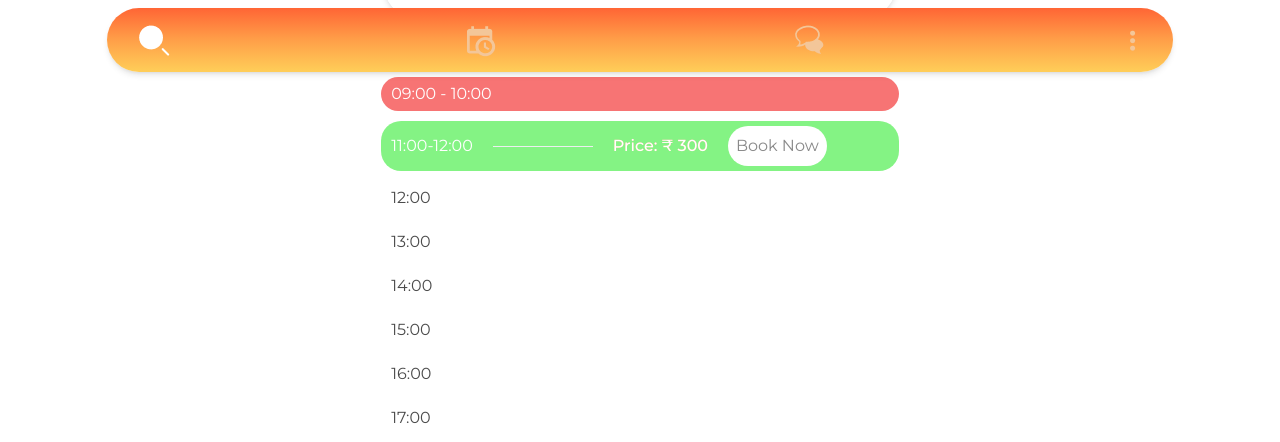
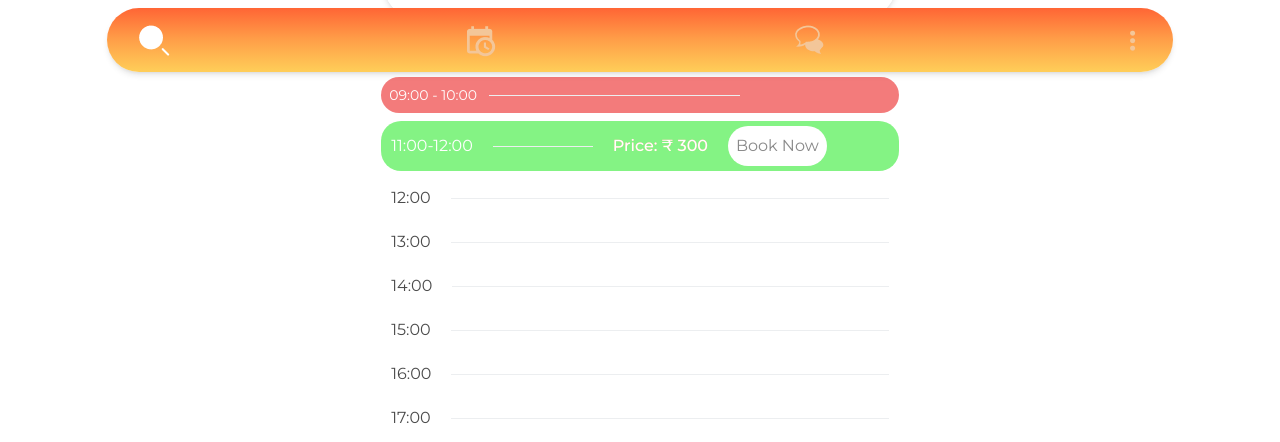
Before and after one commit to sohi16/CGB-TEACHER-HTML, a website: page book-call.html in a window 1280 px wide. Shown: the part 716-1158 px from the top of the page. Drawn offline with nearby package versions, Linux system fonts and the light colour scheme.

Commit message:
modified

```diff
--- a/book-call.html
+++ b/book-call.html
@@ -480,12 +480,12 @@
       <div class="time_lines mx-2">
         <div class="time_line ">
           <div class="available_time"> 8:00 </div>
-          <hr />
+          <hr class="w-[100%]"/>
         </div>
-        <div class="time_line booked_time">
-          <div class="available_time">09:00 - 10:00 </div>
-          <hr />
-        </div>
+        <div class="flex items-center bg-red-500 py-2 px-2 gap-3 rounded-3xl w-[60%] mb-2">
+          <div class=" flex text-sm text-white ">09:00 - 10:00 </div>
+          <hr class="w-[50%]"/>
+      </div>
         <div class="time_line available_time flex flex-row gap-2">
           <div class="available_time text-white"> 11:00-12:00
           </div>
@@ -495,31 +495,31 @@
         </div>
         <div class="time_line">
           <div class="available_time"> 12:00 </div>
-          <hr />
+          <hr class="w-[100%] font-bold"/>
         </div>
         <div class="time_line">
           <div class="available_time"> 13:00 </div>
-          <hr />
+          <hr class="w-[100%]"/>
         </div>
         <div class="time_line">
           <div class="available_time"> 14:00 </div>
-          <hr />
+          <hr class="w-[100%]"/>
         </div>
         <div class="time_line">
           <div class="available_time"> 15:00 </div>
-          <hr />
+          <hr class="w-[100%]"/>
         </div>
         <div class="time_line">
           <div class="available_time"> 16:00 </div>
-          <hr />
+          <hr class="w-[100%]"/>
         </div>
         <div class="time_line">
           <div class="available_time"> 17:00 </div>
-          <hr />
+          <hr class="w-[100%]"/>
         </div>
         <div class="time_line">
           <div class="available_time"> 18:00 </div>
-          <hr />
+          <hr class="w-[100%]"/>
         </div>
       </div>
     <div class="flex justify-center">
```
